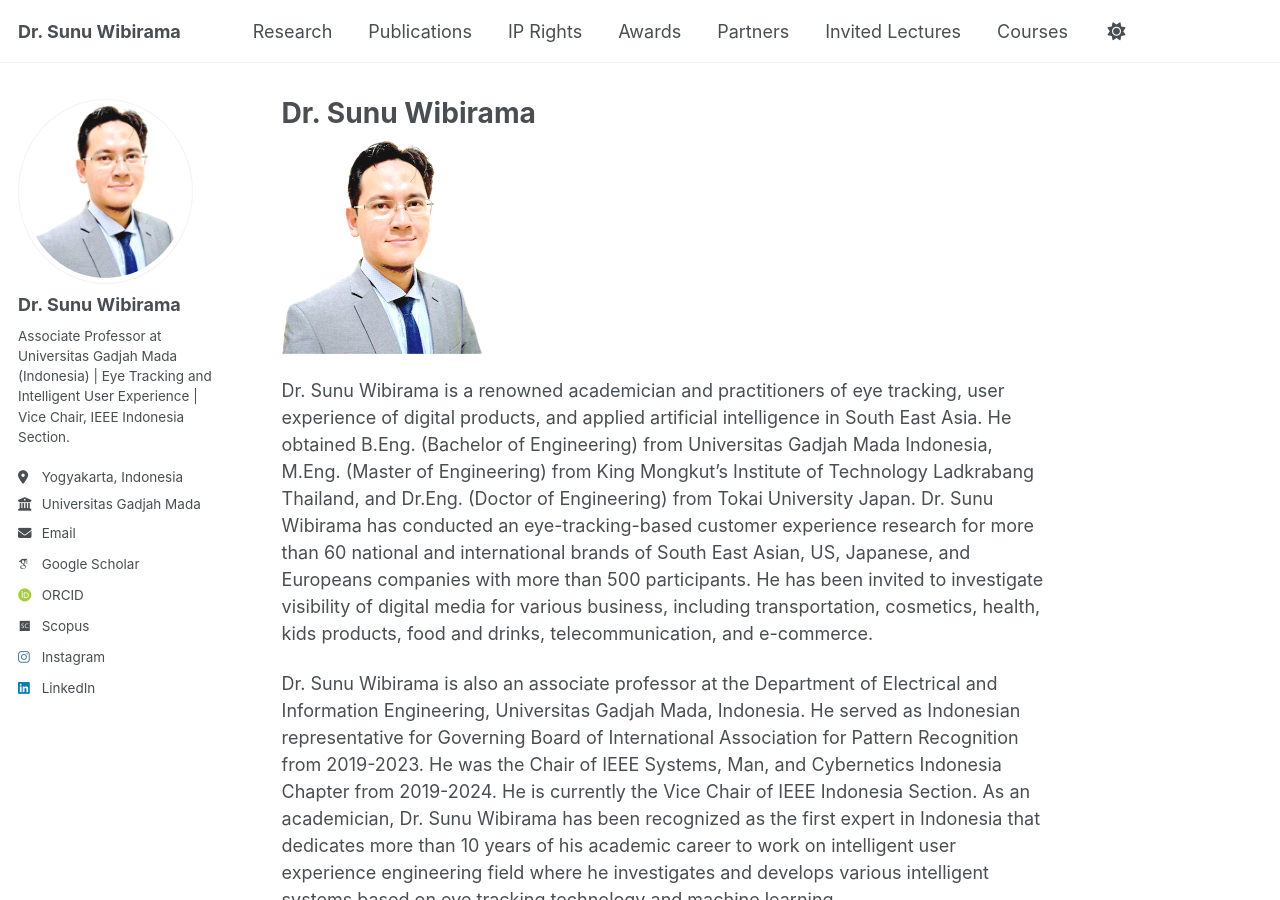
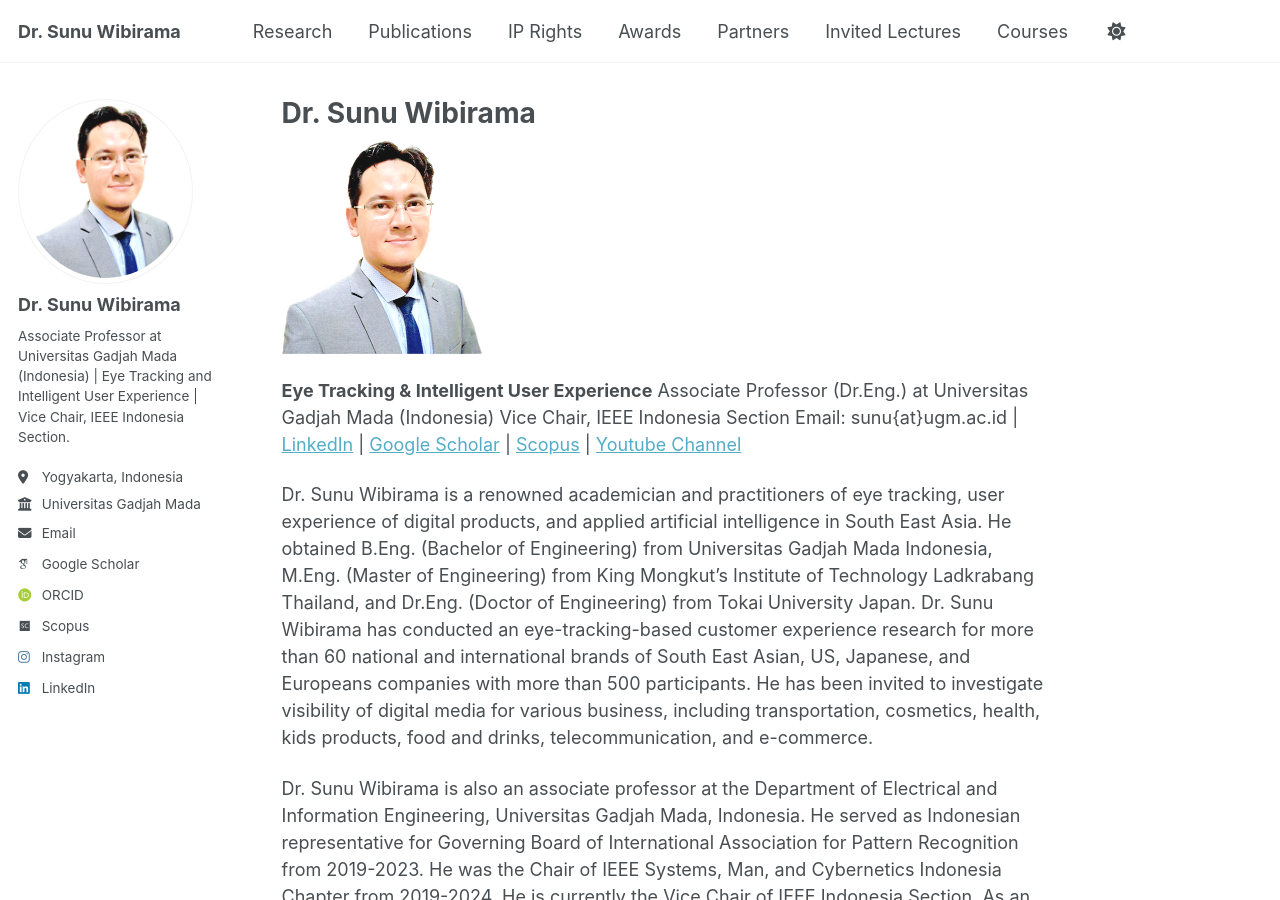
Before and after one commit to wibirama/wibirama.github.io, a Jekyll site: the page built from _pages/about.md, in a window 1280 px wide and 900 px high. Built offline with Jekyll 4.4.1, drawn with Linux system fonts in a browser that asks for light colours; some web fonts are replaced; a script that is not in the unit is left out.

Commit message:
Update about.md

```diff
--- a/_pages/about.md
+++ b/_pages/about.md
@@ -8,6 +8,11 @@ redirect_from:
 ---
 
 <img src="/images/Sunu_2020_NaturalLook_transparent_Web.png" width="200">
+
+**Eye Tracking & Intelligent User Experience**
+Associate Professor (Dr.Eng.) at Universitas Gadjah Mada (Indonesia)
+Vice Chair, IEEE Indonesia Section
+Email: sunu{at}ugm.ac.id | [LinkedIn](https://www.linkedin.com/in/sunuwibirama) | [Google Scholar](https://scholar.google.com/citations?user=xQI5ar8AAAAJ&hl=en&oi=ao) | [Scopus](https://www.scopus.com/authid/detail.uri?authorId=26654457700) | [Youtube Channel](http://youtube.com/wibirama)
 
 Dr. Sunu Wibirama is a renowned academician and practitioners of eye tracking, user experience of digital products, and applied artificial intelligence in South East Asia. He obtained B.Eng. (Bachelor of Engineering) from Universitas Gadjah Mada Indonesia, M.Eng. (Master of Engineering) from King Mongkut’s Institute of Technology Ladkrabang Thailand, and Dr.Eng. (Doctor of Engineering) from Tokai University Japan. Dr. Sunu Wibirama has conducted an eye-tracking-based customer experience research for more than 60 national and international brands of South East Asian, US, Japanese, and Europeans companies with more than 500 participants. He has been invited to investigate visibility of digital media for various business, including transportation, cosmetics, health, kids products, food and drinks, telecommunication, and e-commerce.
 
```
